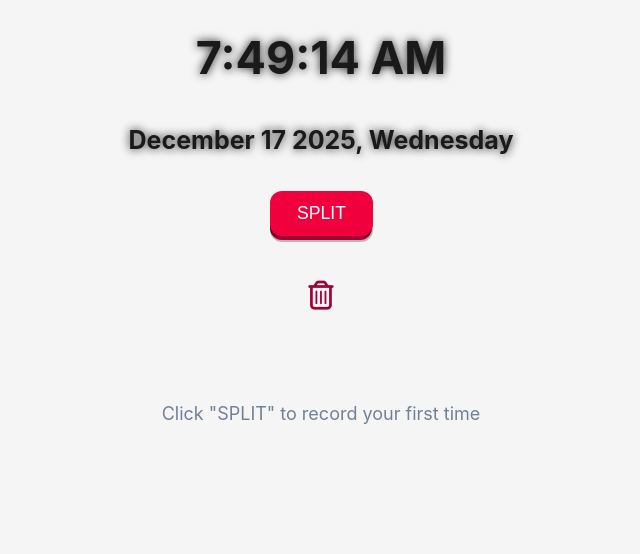
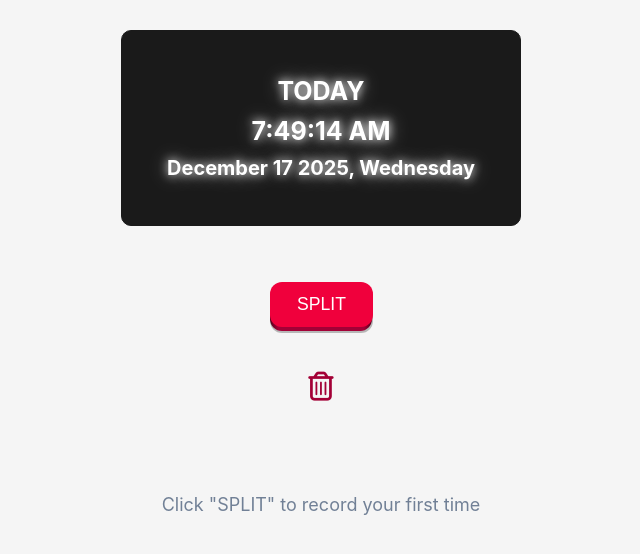
Before and after one commit to abk2191/time-splitter, a React (Vite) app: page / in a window 1280 px wide. Shown: the top 554 px of the page, without its empty margins (319-959 px from the left). Built offline with nearby package versions, Linux system fonts and the light colour scheme.

Commit message:
Added new features

```diff
--- a/src/App.jsx
+++ b/src/App.jsx
@@ -159,8 +159,11 @@ function App() {
   return (
     <>
       <div className="time-container">
-        <LiveClock />
-        {displayDate()}
+        <div className="time-and-day-container">
+          <p className="today">TODAY</p>
+          <LiveClock />
+          {displayDate()}
+        </div>
 
         <button onClick={getTime}>
           <span className="shadow"></span>
--- a/src/index.css
+++ b/src/index.css
@@ -8,11 +8,31 @@
 }
 
 .clock {
-  font-size: 45px;
+  font-size: 25px;
   font-family: "Inter", sans-serif;
   font-weight: bolder;
-  color: #1a1a1a;
-  text-shadow: 0 0 10px #1a1a1a, 0 0 20px rgba(255, 255, 255, 0.5);
+  color: white;
+  text-shadow: 0 0 10px white, 0 0 20px rgba(255, 255, 255, 0.5);
+}
+
+.today {
+  font-size: 25px;
+  font-family: "Inter", sans-serif;
+  font-weight: bolder;
+  color: white;
+  text-shadow: 0 0 10px white, 0 0 20px rgba(255, 255, 255, 0.5);
+}
+
+.time-and-day-container {
+  display: flex;
+  flex-direction: column;
+  text-align: center;
+  gap: 10px;
+  margin-bottom: 20px;
+  border: 1px solid #1a1a1a;
+  border-radius: 10px;
+  background-color: #1a1a1a;
+  padding: 45px;
 }
 
 * {
@@ -20,9 +40,9 @@
 }
 
 .date {
-  color: #1a1a1a;
-  text-shadow: 0 0 10px #1a1a1a, 0 0 20px rgba(255, 255, 255, 0.5);
-  font-size: 25px;
+  color: white;
+  text-shadow: 0 0 10px white, 0 0 20px rgba(255, 255, 255, 0.5);
+  font-size: 20px;
   font-weight: bold;
 }
 
```
